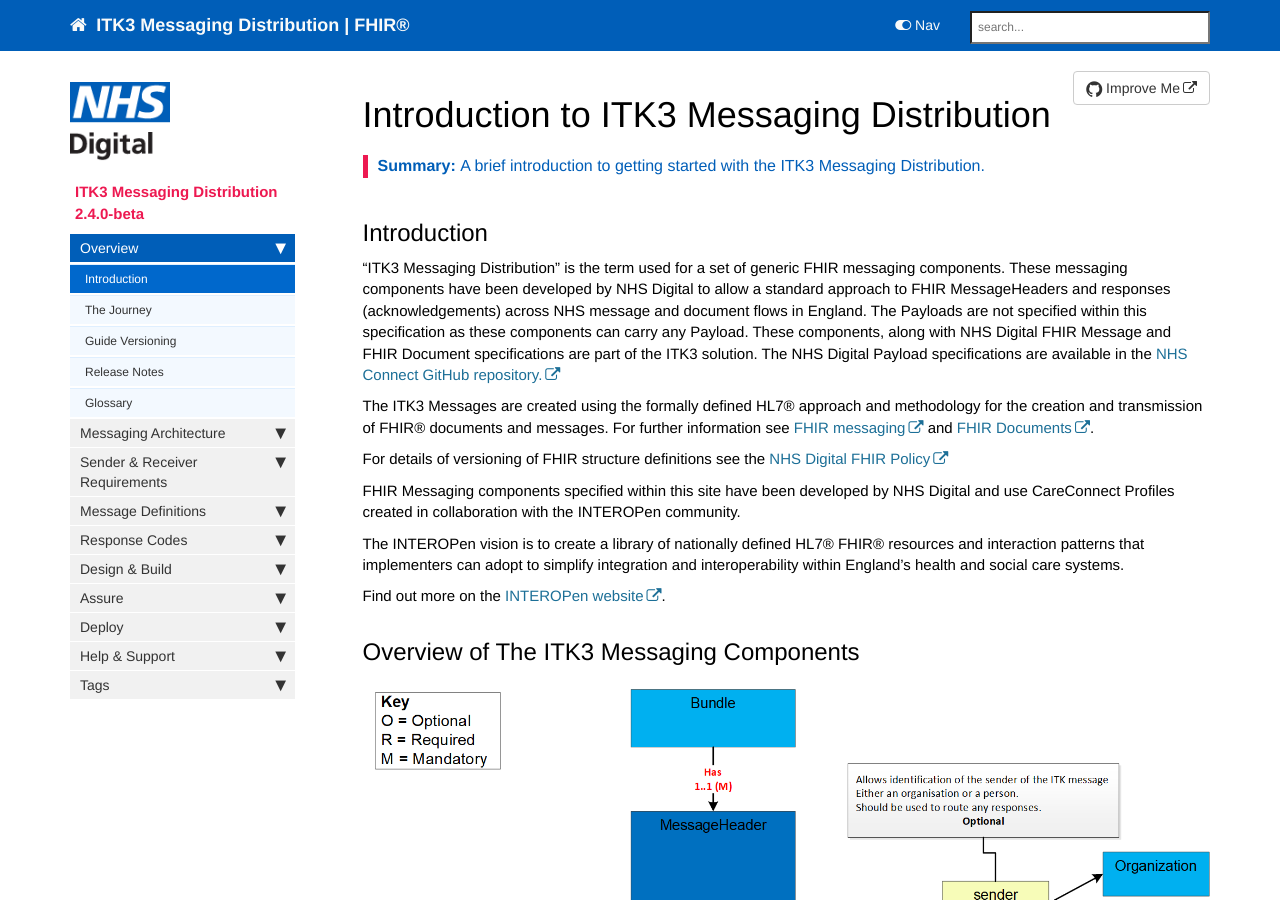
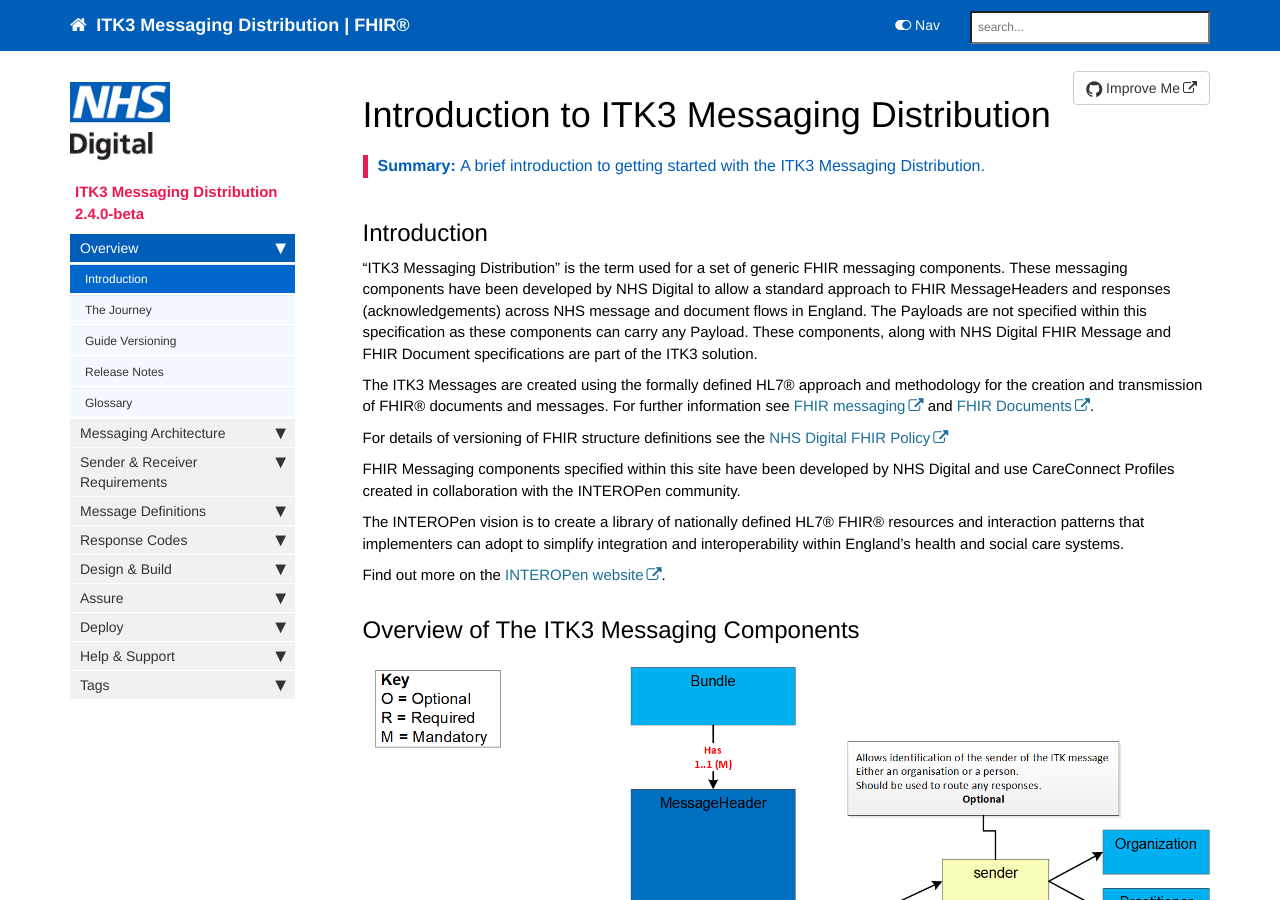
Before and after one commit to nhsconnect/ITK3-Messaging-Distribution, a Jekyll site: the page built from index.md, in a window 1280 px wide and 900 px high. Built offline with Jekyll 4.4.1, drawn with Linux system fonts in a browser that asks for light colours; nearby versions of some CDN libraries; comment, search, counter and statistics services are not loaded.

Commit message:
Preparing for Beta publication

```diff
--- a/index.md
+++ b/index.md
@@ -10,11 +10,11 @@ summary: A brief introduction to getting started with the ITK3 Messaging Distrib
 
 ## Introduction ##
 
-"ITK3 Messaging Distribution" is the term used for a set of generic FHIR messaging components. These messaging components have been developed by NHS Digital to allow a standard approach to FHIR MessageHeaders and responses (acknowledgements) across NHS message and document flows in England. The Payloads are not specified within this specification as these components can carry any Payload. These components, along with NHS Digital FHIR Message and FHIR Document specifications are part of the ITK3 solution. The NHS Digital Payload specifications are available in the [NHS Connect GitHub repository.](https://github.com/nhsconnect)
+"ITK3 Messaging Distribution" is the term used for a set of generic FHIR messaging components. These messaging components have been developed by NHS Digital to allow a standard approach to FHIR MessageHeaders and responses (acknowledgements) across NHS message and document flows in England. The Payloads are not specified within this specification as these components can carry any Payload. These components, along with NHS Digital FHIR Message and FHIR Document specifications are part of the ITK3 solution.
 
 The ITK3 Messages are created using the formally defined HL7® approach and methodology for the creation and transmission of FHIR® documents and messages. For further information see [FHIR messaging](https://www.hl7.org/fhir/messaging.html) and [FHIR Documents](http://hl7.org/fhir/documents.html).
 
-For details of versioning of FHIR structure definitions see the [NHS Digital FHIR Policy](https://nhsconnect.github.io/fhir-policy/)
+For details of versioning of FHIR structure definitions see the [NHS Digital FHIR Policy](https://developer.nhs.uk/apis/fhir-policy/)
 
 FHIR Messaging components specified within this site have been developed by NHS Digital and use CareConnect Profiles created in collaboration with the INTEROPen community.
 
```
Also changed, not shown: pages/explore/explore_version_compat.md (+1 -1 lines).
